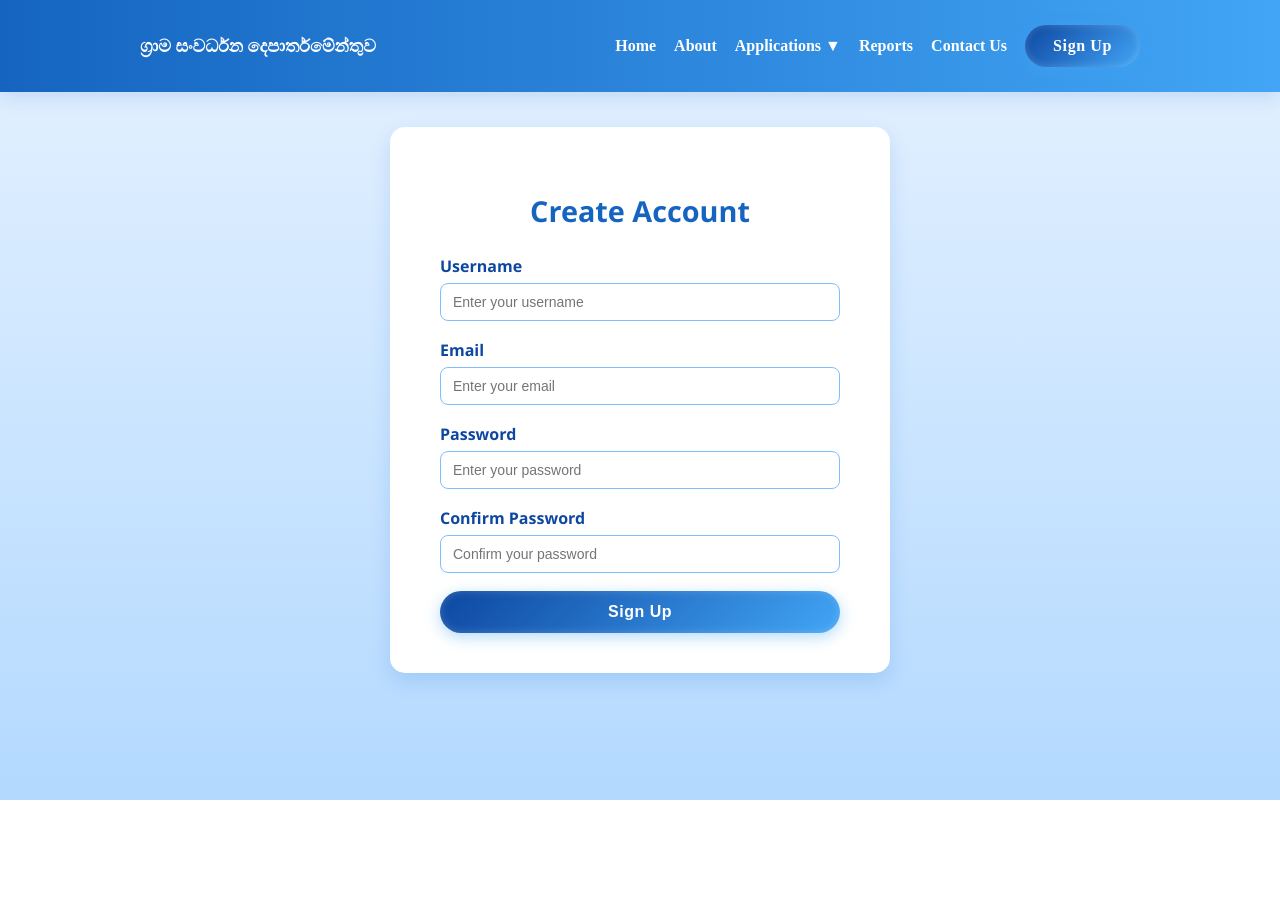
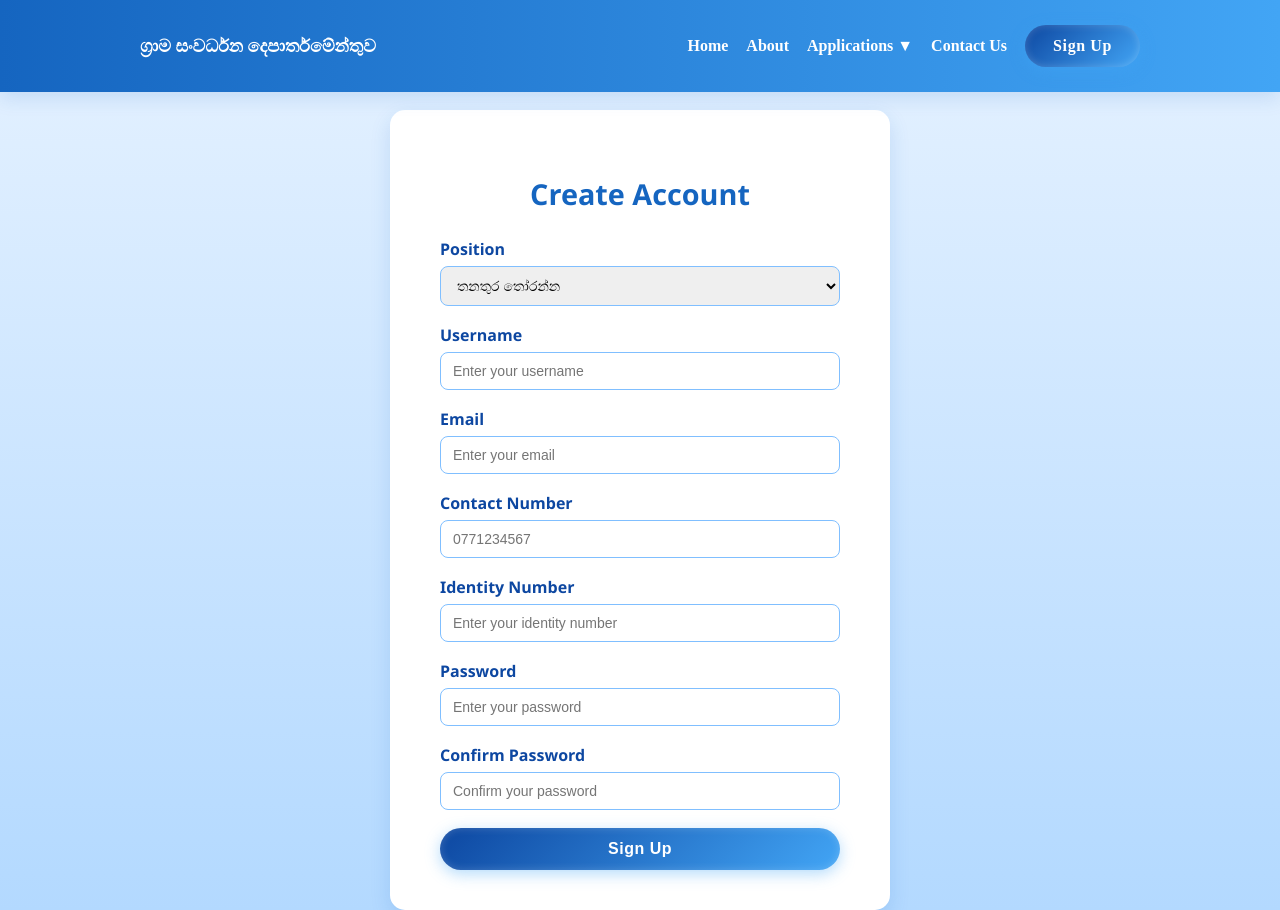
Before and after one commit to Ministry-of-Sports-Southern-Province/Ruralde-info-system, a React (Vite) app: page /signup in a window 1280 px wide. Before the commit the page ends 800 px from the top, so only its background shows below. Built offline with nearby package versions, Linux system fonts and the light colour scheme.

Commit message:
create signup form

```diff
--- a/src/App.jsx
+++ b/src/App.jsx
@@ -14,7 +14,7 @@ import Register from "./register/register";
 import Chairman from "./register/chairman";
 import Secretary from "./register/secretary";
 import Treasurer from "./register/treasurer";
-import Report from "./report/report";
+
 import Startup from "./startup/startup";
 import Login from "./login/login";
 import SignUp from "./login/signup";
@@ -40,7 +40,7 @@ function App() {
         <Route path="/chairman" element={<Chairman />} />
         <Route path="/secretary" element={<Secretary />} />
         <Route path="/treasurer" element={<Treasurer />} />
-        <Route path="/reports" element={<Report />} />
+
         <Route path="/startup" element={<Startup />} />
         <Route path="/login" element={<Login />} />
         <Route path="/signup" element={<SignUp />}></Route>
--- a/src/contact/contact.css
+++ b/src/contact/contact.css
@@ -174,6 +174,11 @@
 
   .contact-form input,
   .contact-form textarea {
-    font-size: 0.95rem;
+    font-size: 0.9rem;
+
   }
+  .contact-form {
+    padding: 20px 15px;
+  }
+
 }
--- a/src/footer/footer.css
+++ b/src/footer/footer.css
@@ -143,7 +143,8 @@ html, body {
     flex-direction: column;
     align-items: center;
     text-align: center;
-    padding: 0 30px; /* Slightly wider padding for mobile */
+   padding-right: 90px;
+
   }
 
   .footer-left,
--- a/src/home/home.css
+++ b/src/home/home.css
@@ -46,7 +46,7 @@ p {
   line-height: 1.6;
 }
 
-/* ✅ Button styling */
+/* ✅ Primary Button */
 .primary-btn {
   display: inline-block;
   background: linear-gradient(135deg, #1565c0, #42a5f5);
@@ -56,14 +56,50 @@ p {
   text-decoration: none;
   font-weight: 600;
   transition: all 0.3s ease;
+  cursor: pointer;
+  box-shadow: 0 4px 10px rgba(0, 0, 0, 0.2);
 }
 
 .primary-btn:hover {
   background: linear-gradient(135deg, #0d47a1, #1e88e5);
-  transform: translateY(-2px);
+  transform: translateY(-3px);
+  box-shadow: 0 6px 15px rgba(0, 0, 0, 0.3);
 }
 
-/* Responsive */
+/* ✅ Login Button */
+.login-btn {
+  display: inline-block;
+  background: linear-gradient(135deg, #1565c065, #42a4f594);
+  color: #ffffff;
+  padding: 12px 28px;
+  border-radius: 25px;
+  text-decoration: none;
+  font-weight: 600;
+  margin-left: 15px;
+  transition: all 0.3s ease;
+  border: 2px solid #ffffff;
+  cursor: pointer;
+  box-shadow: 0 4px 10px rgba(0, 0, 0, 0.15);
+
+
+}
+
+.login-btn:hover {
+  background: linear-gradient(135deg, #0d47a1, #1e88e5);
+  transform: translateY(-3px);
+  box-shadow: 0 6px 15px rgba(0, 0, 0, 0.25);
+}
+
+/* ✅ Button Group */
+.button-group {
+  margin-top: 20px;
+  display: flex;
+  align-items: center;
+  justify-content: center;
+  gap: 5px;
+}
+
+/* ✅ Responsive */
 @media (max-width: 768px) {
   .page-title {
     font-size: 1.6rem;
@@ -71,4 +107,11 @@ p {
   p {
     font-size: 1rem;
   }
+  .button-group {
+    flex-direction: column;
+    align-items: center;
+  }
+  .login-btn {
+    margin-left: 0;
+  }
 }
--- a/src/home/home.jsx
+++ b/src/home/home.jsx
@@ -32,6 +32,10 @@ export default function Home() {
             <Link to="/startup" className="primary-btn">
               Get Started
             </Link>
+
+             <Link to="/login" className="login-btn">
+              Login
+            </Link>
           </div>
         </div>
       </div>
--- a/src/login/signup.css
+++ b/src/login/signup.css
@@ -1,9 +1,10 @@
 /* Container */
 .signup-container {
+  padding-top: 110px;
   display: flex;
   justify-content: center;
   align-items: center;
-  height: 100vh;
+  min-height: 100vh;
   background: linear-gradient(to bottom, #e6f2ff, #b3d9ff);
   font-family: "Segoe UI", sans-serif;
 }
@@ -52,6 +53,14 @@
   border-color: #1565c0;
   box-shadow: 0 0 8px rgba(21, 101, 192, 0.3);
 }
+.signup-form select {
+  padding: 10px 12px;
+  margin-bottom: 18px;
+  border: 1px solid #80bfff;
+  border-radius: 8px;
+  font-size: 14px;
+  transition: 0.2s;
+}
 
 /* Error text */
 .error-text {
--- a/src/login/signup.jsx
+++ b/src/login/signup.jsx
@@ -3,8 +3,11 @@ import "../login/signup.css";
 
 export default function SignUp() {
   const [formData, setFormData] = useState({
+    position: "",
     username: "",
     email: "",
+    contactnumber: "",
+    identitynumber: "",
     password: "",
     confirmPassword: "",
   });
@@ -12,9 +15,22 @@ export default function SignUp() {
   const [error, setError] = useState("");
 
   const handleChange = (e) => {
+    let { name, value } = e.target;
+
+    // Validate Sri Lankan contact number: only digits, max 10, starts with 0
+    if (name === "contactnumber") {
+      value = value.replace(/[^0-9]/g, ""); // allow only numbers
+      if (value.length > 10) value = value.slice(0, 10); // limit to 10 digits
+    }
+
+    // Validate Identity Number: only A–Z and 0–9 (uppercase)
+    if (name === "identitynumber") {
+      value = value.toUpperCase().replace(/[^A-Z0-9]/g, "");
+    }
+
     setFormData({
       ...formData,
-      [e.target.name]: e.target.value,
+      [name]: value,
     });
   };
 
@@ -22,20 +38,46 @@ export default function SignUp() {
     e.preventDefault();
     setError("");
 
-    if (!formData.username || !formData.email || !formData.password || !formData.confirmPassword) {
+    // Validation checks
+    if (
+      !formData.username ||
+      !formData.email ||
+      !formData.contactnumber ||
+      !formData.identitynumber ||
+      !formData.password ||
+      !formData.confirmPassword
+    ) {
       setError("All fields are required.");
       return;
     }
 
+    // Contact number check (Sri Lankan format)
+    if (!/^0\d{9}$/.test(formData.contactnumber)) {
+      setError("Please enter a valid Sri Lankan contact number (e.g., 0771234567).");
+      return;
+    }
+
+    // Identity number check (must have 10 or 12 characters)
+    if (formData.identitynumber.length < 10 || formData.identitynumber.length > 12) {
+      setError("Identity number must be 10 or 12 characters long.");
+      return;
+    }
+
+    // Password match check
     if (formData.password !== formData.confirmPassword) {
       setError("Passwords do not match.");
       return;
     }
 
-    alert(`Account created for ${formData.username}!`);
+    alert(`✅ Account created for ${formData.username}!`);
+
+    // Reset form
     setFormData({
+      position: "",
       username: "",
       email: "",
+      contactnumber: "",
+      identitynumber: "",
       password: "",
       confirmPassword: "",
     });
@@ -46,6 +88,15 @@ export default function SignUp() {
       <div className="signup-box">
         <h2 className="signup-title">Create Account</h2>
         <form onSubmit={handleSubmit} className="signup-form">
+          <label>Position</label>
+          <select name="position" value={formData.position} onChange={handleChange} required>
+            <option value="">තනතුර තෝරන්න</option>
+            <option value="chairman">පලාත් සංවර්ධන අධ්‍යක්ශක</option>
+            <option value="secretary">දිස්ත්‍රික් නිලධාරී</option>
+            <option value="officer">විෂය භාර නිලධාරී</option>
+            <option value="village_officer">ග්‍රාම සංවර්ධන නිලධාරී</option>
+          </select>
+
           <label>Username</label>
           <input
             type="text"
@@ -62,6 +113,26 @@ export default function SignUp() {
             value={formData.email}
             onChange={handleChange}
             placeholder="Enter your email"
+          />
+
+          <label>Contact Number</label>
+          <input
+            type="tel"
+            name="contactnumber"
+            value={formData.contactnumber}
+            onChange={handleChange}
+            placeholder="0771234567"
+            maxLength={10}
+          />
+
+          <label>Identity Number</label>
+          <input
+            type="text"
+            name="identitynumber"
+            value={formData.identitynumber}
+            onChange={handleChange}
+            placeholder="Enter your identity number"
+            maxLength={12}
           />
 
           <label>Password</label>
--- a/src/navbar/navbar.jsx
+++ b/src/navbar/navbar.jsx
@@ -57,7 +57,7 @@ export default function Navbar() {
             )}
           </div>
 
-          <Link to="/login" onClick={() => setMenuOpen(false)}>Reports</Link>
+
           <Link to="/contact" onClick={() => setMenuOpen(false)}>Contact Us</Link>
           <Link to="/signup" className="signup-btn" onClick={() => setMenuOpen(false)}>Sign Up</Link>
         </nav>
--- a/src/report/report.jsx
+++ /dev/null
@@ -1,11 +0,0 @@
-import React from 'react'
-import "../report/report.css";
-const report = () => {
-  return (
-    <div>
-        <h1>වාර්තා</h1>
-    </div>
-  )
-}
-
-export default report
```
Also changed, not shown: src/report/report.css (deleted).
